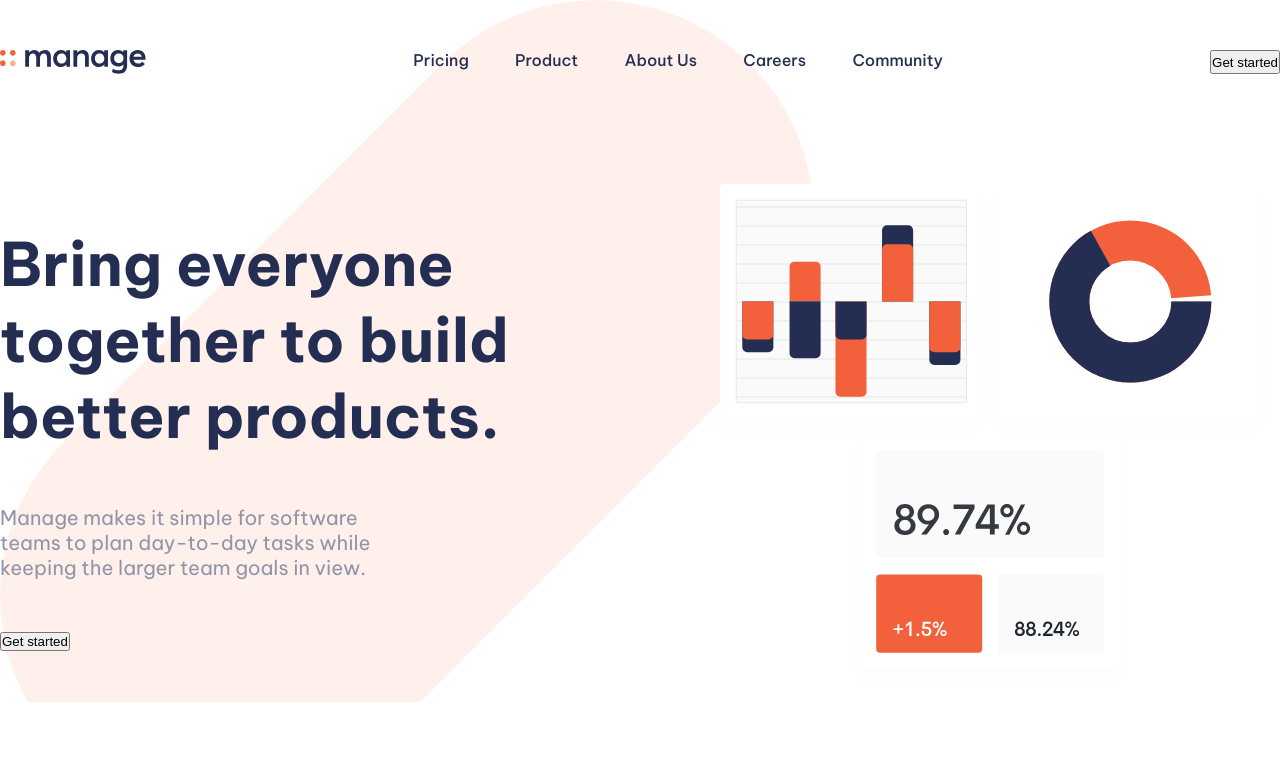
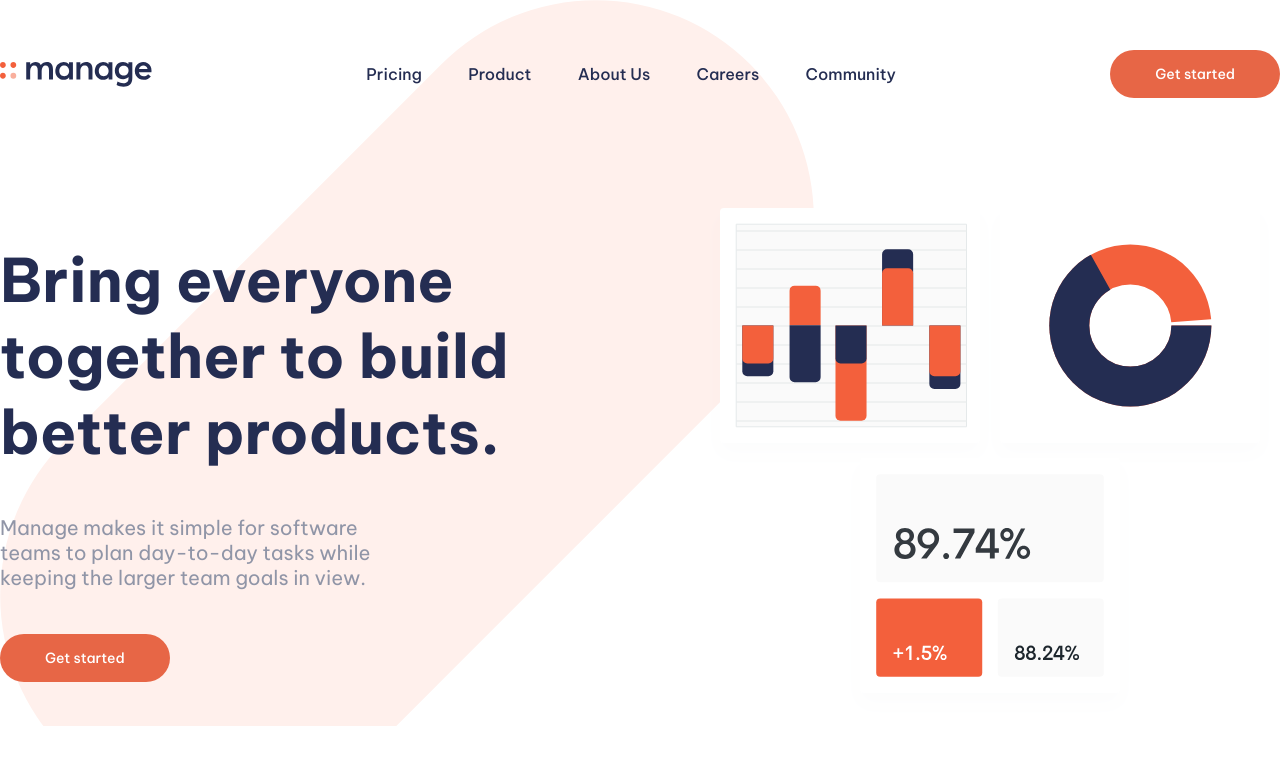
Before and after one commit to RichardVerbraak/manage-landing-site, a plain HTML site: page index.html in a window 1280 px wide. Drawn offline with Linux system fonts and the light colour scheme.

Commit message:
Forgot to vertically center the nav

```diff
--- a/index.html
+++ b/index.html
@@ -33,7 +33,7 @@
 					<li class="nav__list--item">Careers</li>
 					<li class="nav__list--item">Community</li>
 				</ul>
-				<button class="btn btn__get-started">Get started</button>
+				<a class="btn btn__get-started">Get started</a>
 			</nav>
 
 			<header class="header">
@@ -45,7 +45,7 @@
 						Manage makes it simple for software teams to plan day-to-day tasks
 						while keeping the larger team goals in view.
 					</p>
-					<button class="header__btn">Get started</button>
+					<a href="#" class="header__btn btn">Get started</a>
 				</div>
 				<div class="header__images">
 					<img src="./images/illustration-intro.svg" alt="Images of charts" />
--- a/sass/components/_button.scss
+++ b/sass/components/_button.scss
@@ -0,0 +1,10 @@
+.btn {
+	font-size: 1.4rem;
+	text-decoration: none;
+	background-color: $color-primary;
+	color: #fff;
+
+	padding: 1.5rem 4.5rem;
+	font-weight: $font-medium;
+	border-radius: 5rem;
+}
--- a/sass/layouts/_navigation.scss
+++ b/sass/layouts/_navigation.scss
@@ -1,6 +1,7 @@
 .nav {
 	display: flex;
 	justify-content: space-between;
+	align-items: center;
 	font-size: $default-font-size;
 
 	padding-top: 5rem;
@@ -9,6 +10,7 @@
 	font-weight: $font-medium;
 
 	&__logo {
+		height: 2.5rem;
 	}
 
 	&__list {
```
Also changed, not shown: css/main.css, 1 other file.
